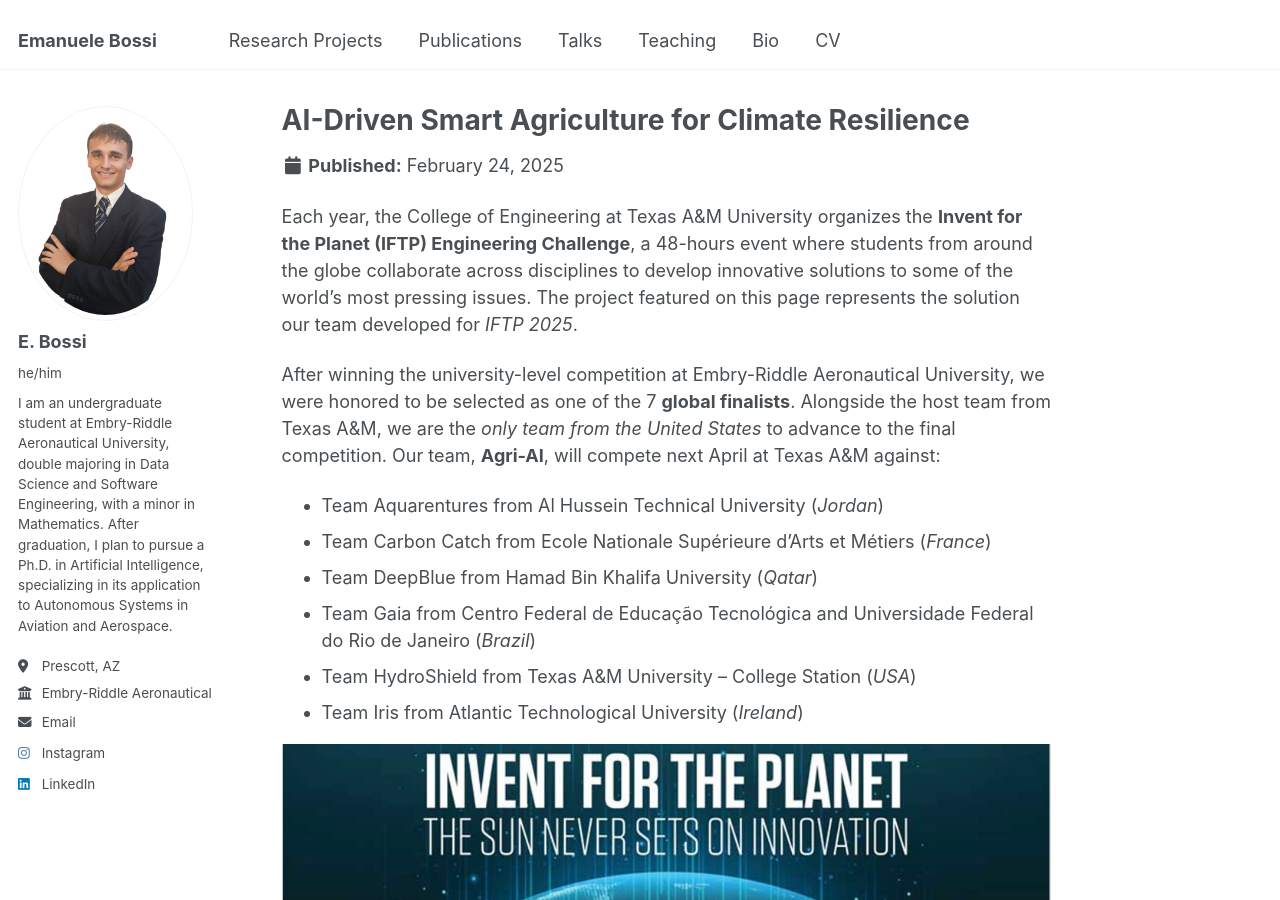
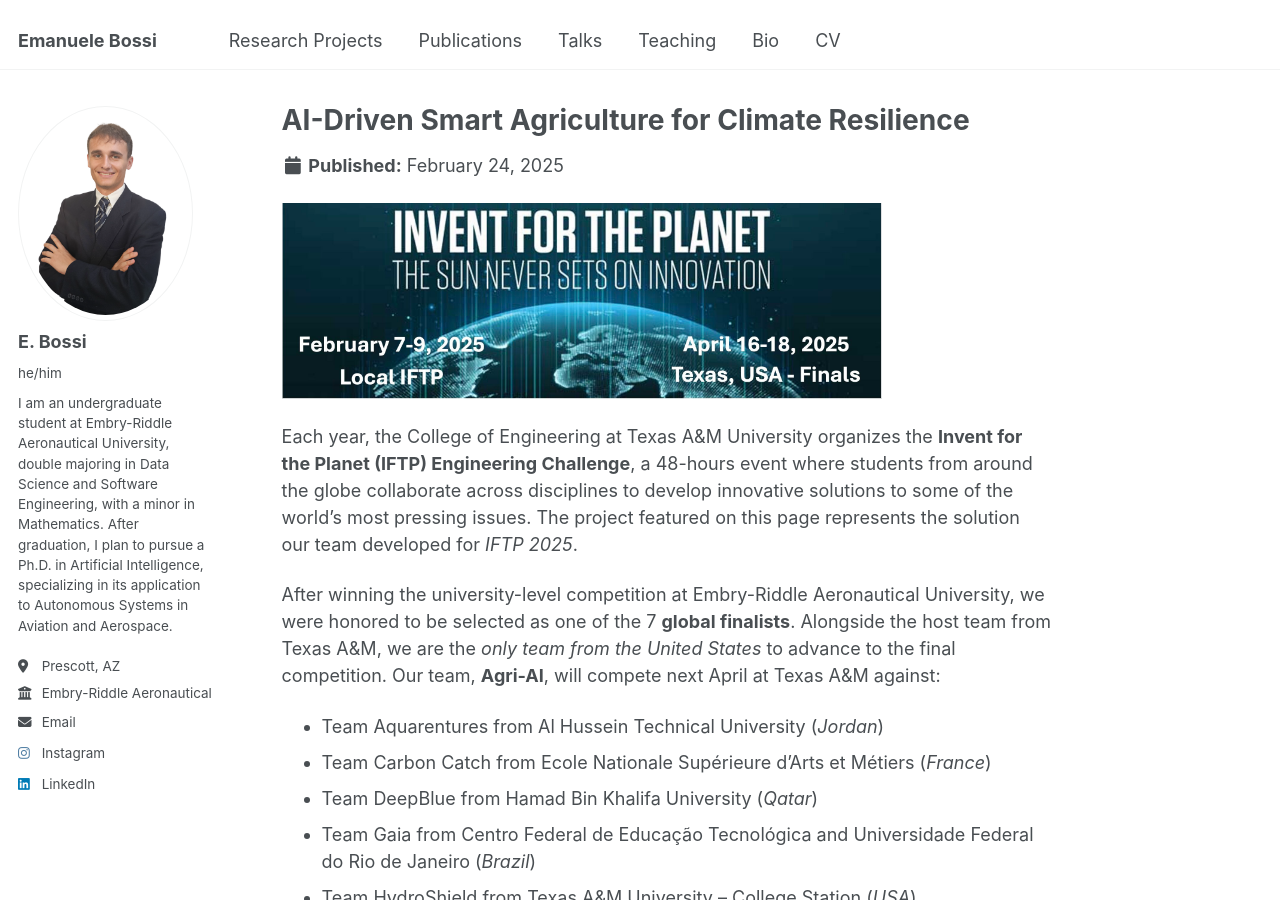
Before and after one commit to bossiemanuele/bossiemanuele.github.io, a Jekyll site: the page built from _portfolio/IFTP.md, in a window 1280 px wide and 900 px high. Built offline with Jekyll 4.4.1, drawn with Linux system fonts in a browser that asks for light colours.

Commit message:
Update IFTP.md

```diff
--- a/_portfolio/IFTP.md
+++ b/_portfolio/IFTP.md
@@ -4,6 +4,7 @@ excerpt: "AI-powered precision agriculture system that integrates IoT Sensors, S
 <br/><img src='/images/AIinAgriculture.jpeg' width='300' height='500'>"
 collection: portfolio
 ---
+<img src='/images/IFTP2025logo.jpeg' width='600' height='200'>
 
 Each year, the College of Engineering at Texas A&M University organizes the **Invent for the Planet (IFTP) Engineering Challenge**,
 a 48-hours event where students from around the globe collaborate across disciplines to develop innovative solutions to some of the
@@ -20,13 +21,11 @@ Our team, **Agri-AI**, will compete next April at Texas A&M against:
 * Team HydroShield from Texas A&M University – College Station (*USA*)
 * Team Iris from Atlantic Technological University (*Ireland*)
 
-<img src='/images/IFTP2025logo.jpeg' width='800' height='200'>
-
 ### The Agricultural Water Crisis and Sustainable Energy Solutions
 
 The following video briefly presents the problem and our solution:
 
-<div style="position: relative; width: 100%; height: 0; padding-top: 56.2500%;
+<div style="position: relative; width: 640px; height: 360px; padding-top: 56.2500%;
  padding-bottom: 0; box-shadow: 0 2px 8px 0 rgba(63,69,81,0.16); margin-top: 1.6em; margin-bottom: 0.9em; overflow: hidden;
  border-radius: 8px; will-change: transform;">
   <iframe loading="lazy" style="position: absolute; width: 100%; height: 100%; top: 0; left: 0; border: none; padding: 0;margin: 0;"
```
